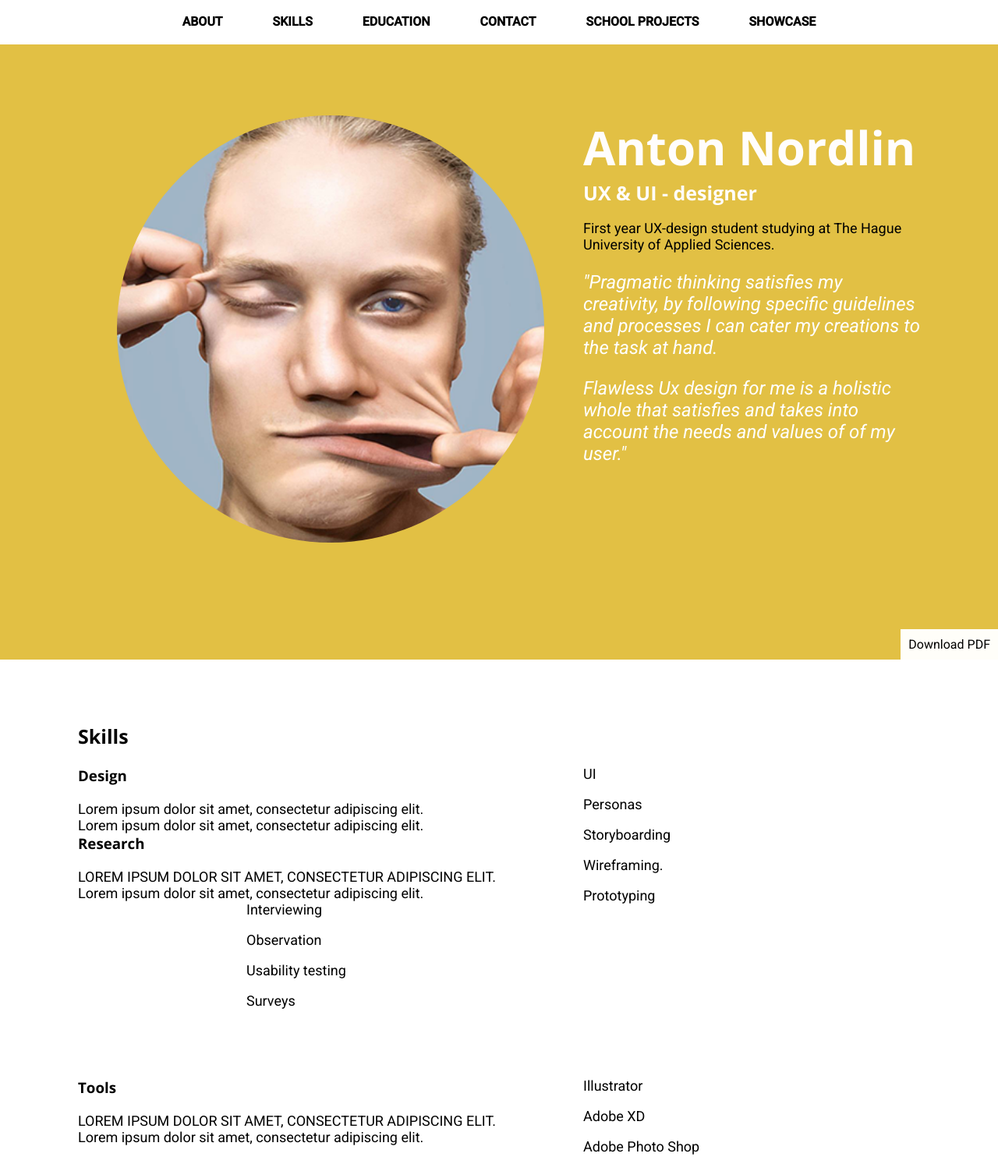
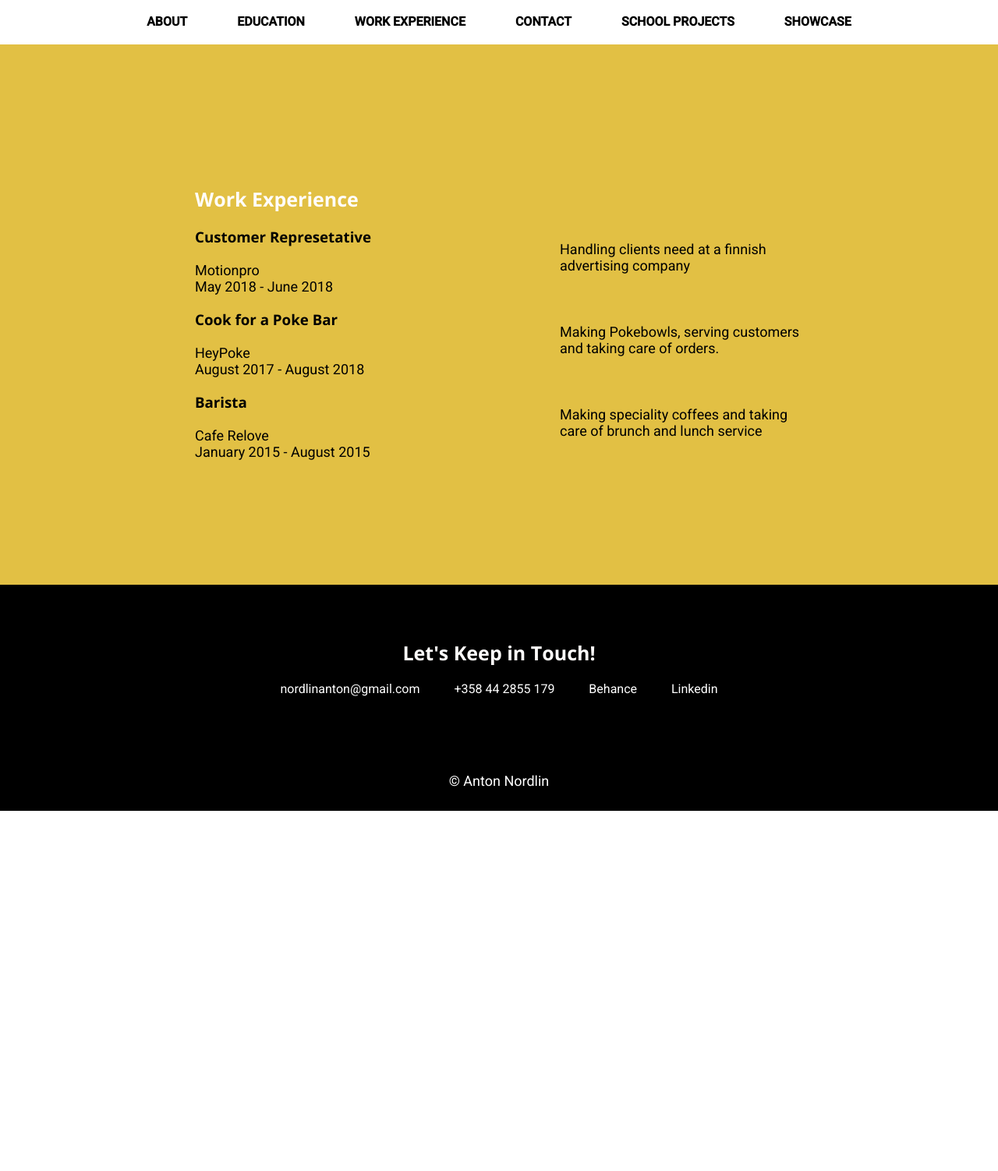
Before and after one commit to UXDSkillslab1718/4-final-assignment-challenge-Rowted, a plain HTML site: page workexperience.html in a window 1280 px wide. Shown: the part 2-1504 px from the top of the page at 78% size. After the commit the page ends 1042 px from the top, so only its background shows below. Drawn offline with nearby package versions, Linux system fonts and the light colour scheme.

Commit message:
Working on the education site

```diff
--- a/css/Styles.css
+++ b/css/Styles.css
@@ -84,8 +84,7 @@ header {
     right:0;
 }
 header {
-    padding-top: 90px;
-    padding-bottom: 90px;
+    padding-top: 80px;
     position: relative;
 
 }
@@ -110,12 +109,12 @@ footer{
 }
 
 .contactInfo a {
-    background: #FFFEF9;
-    margin: 5px;
-    padding: 10px;
+    background: none;
+
+    padding: 20px;
     display: inline-block;
     text-decoration: none;
-    color: cornflowerblue;
+    color:white;
     border-radius: 5%;
 
 }
@@ -178,6 +177,24 @@ h3 ~p {
 h3 + p{
         margin-top: 20px;
     }
+
+/*WORK
+---------------------------*/
+.work{
+  margin-top: 100px;
+  margin-bottom: 100px;
+}
+.content-wrap-work {
+    max-width:900px;
+    margin:0 auto;
+    padding: 60px 60px;
+    overflow: hidden;
+}
+/*Highlight current page
+---------------------------*/
+nav .current{
+  text-decoration: underline;
+}
 /*Media Queries
 ---------------------------*/
 @media (min-width: 750px){
--- a/workexperience.html
+++ b/workexperience.html
@@ -12,113 +12,48 @@
     <header id="about">
         <nav>
           <a href="index.html">about</a>
-            <a href="workexperience.html">skills</a>
           <a href="education.html">education</a>
+          <a href="workexperience.html">work experience</a>
           <a href="contact.html">contact</a>
           <a href="schoolprojects.html"> School projects</a>
-            <a href="Showcase.html"> showcase</a>
+          <a href="showcase.html"> showcase</a>
         </nav>
-        <div class="content-wrap">
-        <img class="profileImg col-narrow" src="images/profilepic.png" alt="Your Name">
-           <div class="col-wide">
-                <h1>Anton Nordlin</h1>
-                <h2>UX &amp; UI - designer</h2>
-                <p> First year UX-design student studying at The Hague University of Applied Sciences. </p>
-                <p class="quote">"Pragmatic thinking satisfies my creativity, by following specific guidelines and processes I can cater my creations to the task at hand.
-                </p>
-                <p class="quote">Flawless Ux design for me is a holistic whole that satisfies and takes into account the needs and values of of my user."
-                </p>
-            </div>
-        </div>
-        <a href="resume.pdf" class="button download" download>Download PDF</a>
-    </header>
-
         <main>
-        <!-- // Skills -->
-        <section id="skills" class="Skills">
-            <div class="content-wrap">
-            <h2>Skills</h2>
-
+           <section class="work">
+             <div class="content-wrap-work">
+                <h2>Work Experience</h2><br>
 
                   <div class="col-narrow">
-            <h3>Design</h3>
-            <p>Lorem ipsum dolor sit amet, consectetur adipiscing elit.</p>
-            <p>Lorem ipsum dolor sit amet, consectetur adipiscing elit.</p>
+                  <h3>Customer Represetative</h3>
+                  <p class="uppercase">Motionpro</p>
+                  <p>May 2018 - June 2018</p><br>
                  </div>
 
-            <div class="col-wide skill-description">
-            <p>UI</p>
-            <p>Personas</p>
-            <p>Storyboarding</p>
-            <p>Wireframing.</p>
-            <p>Prototyping</p>
+                 <div class="col-wide" "job">
+                   <p>Handling clients need at a finnish advertising company</p>
                  </div>
 
                   <div class="col-narrow">
-            <h3>Research</h3>
-            <p class="upper-case">Lorem ipsum dolor sit amet, consectetur adipiscing elit.</p>
-            <p>Lorem ipsum dolor sit amet, consectetur adipiscing elit.</p>
+                  <h3>Cook for a Poke Bar</h3>
+                   <p class="uppercase">HeyPoke </p>
+                   <p>August 2017 - August 2018</p><br>
                  </div>
 
-            <div class="col-wide skill-description">
-            <p>Interviewing</p>
-            <p>Observation</p>
-            <p>Usability testing</p>
-            <p>Surveys</p>
+                 <div class="col-wide" "job">
+                   <p>Making Pokebowls, serving customers and taking care of orders.</p>
+                 </div>
+                 <div class="col-narrow">
+                 <h3>Barista</h3>
+                   <p class="uppercase">Cafe Relove</p>
+                   <p>January 2015 - August 2015</p>
                 </div>
 
-            <div class="col-narrow">
-            <h3>Tools</h3>
-            <p class="upper-case">Lorem ipsum dolor sit amet, consectetur adipiscing elit.</p>
-            <p>Lorem ipsum dolor sit amet, consectetur adipiscing elit.</p>
+                 <div class="col-wide" "job">
+                   <p>Making speciality coffees and taking care of brunch and lunch service</p>
                  </div>
-            <div class="col-wide skill-description">
-            <p>Illustrator</p>
-            <p>Adobe XD</p>
-            <p>Adobe Photo Shop</p>
-            </div>
-
-            <!-- This list can be deleted if you don't want to use it. -->
-<!--
-                <p>Optional list:</p>
-            <ul>
-                <li>Created...</li>
-                <li>Lead...</li>
-                <li>Responsible for</li>
-            </ul>
-
--->
-            <!-- end of Job Details block. -->
                </div>
            </section>
-
-        <!-- // Education -->
-        <section id="education" class="education">
-            <div class="content-wrap">
-            <h2>Education</h2>
-
-            <!-- School details: copy this whole block to add more schools. -->
-            <div class="col-narrow">
-            <h3>The Hague University of Applied Scienses, 2018- </h3>
-            <p>Bachelor in UX-design in 2021</p>
-
-            <!-- Add as many paragraphs as you need. -->
-            <p>UX-research and design.</p>
-            </div>
-            <!-- End of school details. -->
-            <div class="col-narrow">
-            <h3>Gymnasiet Lärkan, 2011-2014</h3>
-            <p>High School Diploma</p>
-
-            <!-- Add as many paragraphs as you need. -->
-            <p>Specialisation in Media Production.</p>
-            </div>
-
-            </div>
-        </section>
-
          </main>
-
     <!-- // Footer & contact info -->
     <footer id="contact">
         <div class="content-wrap">
```
Also changed, not shown: education.html (+2 -2 lines), index.html (+7 -7 lines), 1 other file. Lines whose indentation alone changed are shown as unchanged.
